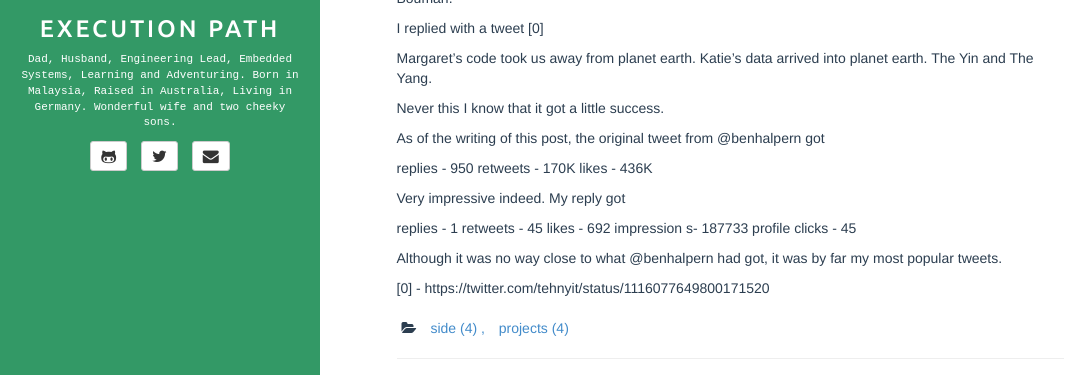
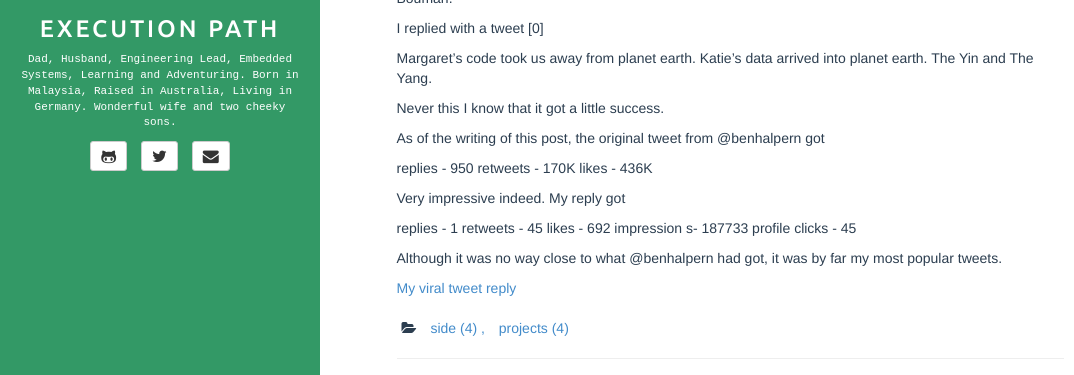
Before and after one commit to tyc/tyc.github.io, a Jekyll site: the page built from _posts/2019-04-29-Going-Viral.markdown, in a window 1280 px wide and 1109 px high, cut to the strip 282-657 px from the top of the window. Shown: the whole strip, without its empty margins (0-1074 px from the left). Built offline with Jekyll 4.4.1, drawn with Linux system fonts in a browser that asks for light colours; comment, search, counter and statistics services are not loaded.

Commit message:
corrected a link

```diff
--- a/_posts/2019-04-29-Going-Viral.markdown
+++ b/_posts/2019-04-29-Going-Viral.markdown
@@ -35,4 +35,4 @@ profile clicks - 45
 Although it was no way close to what @benhalpern had got, it was by far my most popular tweets.
 
 
-[0] - https://twitter.com/tehnyit/status/1116077649800171520
+[My viral tweet reply](https://twitter.com/tehnyit/status/1116077649800171520)
```
